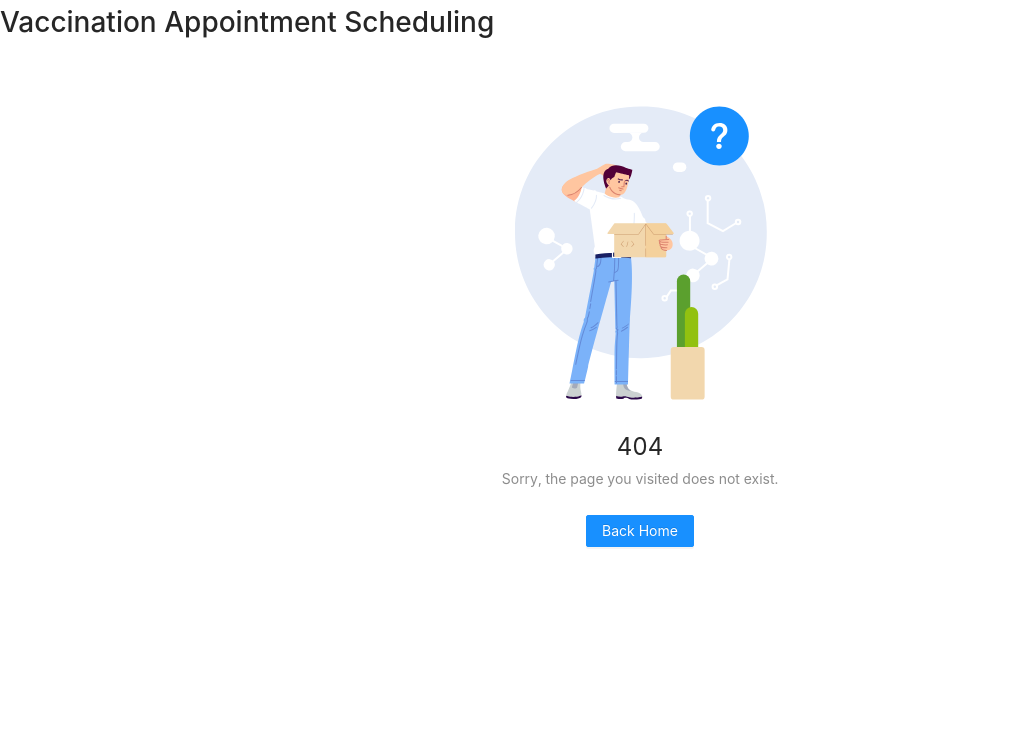
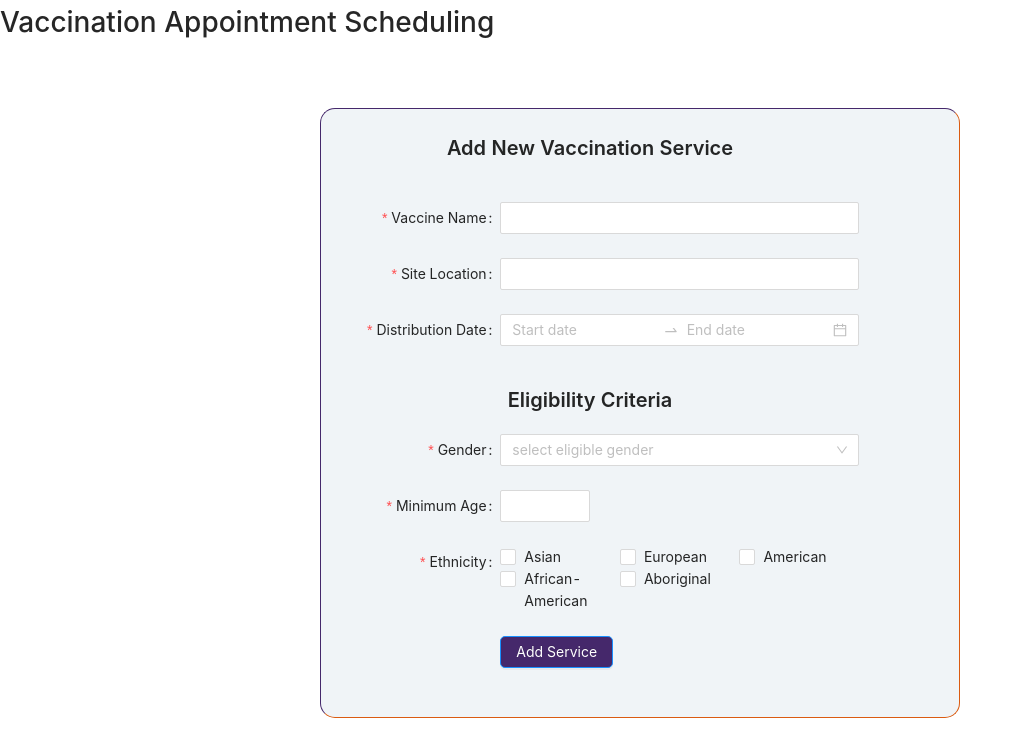
Before and after one commit to beingbiplov/VAS-App, a React (Create React App) app: page /vaccination/add in a window 1280 px wide. Before the commit this address had no page. Shown: the top 756 px of the page, without its empty margins (0-1022 px from the left). Built offline with nearby package versions, Linux system fonts and the light colour scheme; the HTML template or start-up script is replaced by a standard one.

Commit message:
design vaccination service create component

```diff
--- /dev/null
+++ b/src/components/pages/forms/VaccinationForm.tsx
@@ -0,0 +1,93 @@
+import {
+  Form,
+  Input,
+  Select,
+  DatePicker,
+  Typography,
+  InputNumber,
+  Checkbox,
+  Row,
+  Col,
+} from "antd";
+import React from "react";
+
+const { Option } = Select;
+const { RangePicker } = DatePicker;
+const { Title } = Typography;
+
+const VaccinationForm: React.FC = () => {
+  return (
+    <React.Fragment>
+      <Form.Item
+        name="vaccineName"
+        label="Vaccine Name"
+        rules={[{ required: true }]}
+      >
+        <Input />
+      </Form.Item>
+      <Form.Item
+        name="siteLocation"
+        label="Site Location"
+        rules={[{ required: true }]}
+      >
+        <Input />
+      </Form.Item>
+      <Form.Item
+        name="distributionDate"
+        label="Distribution Date"
+        rules={[{ required: true }]}
+      >
+        <RangePicker />
+      </Form.Item>
+
+      <Title className="formContainerSubHeading" level={4}>
+        Eligibility Criteria
+      </Title>
+      <Form.Item
+        name="gender"
+        label="Gender"
+        rules={[{ required: true, message: "Please select gender!" }]}
+      >
+        <Select placeholder="select eligible gender">
+          <Option value="maleOnly">Male Only</Option>
+          <Option value="femaleOnly">Female Only</Option>
+          <Option value="both">Both</Option>
+        </Select>
+      </Form.Item>
+      <Form.Item
+        name="minimumAge"
+        label="Minimum Age"
+        rules={[{ required: true }]}
+      >
+        <InputNumber min={0} max={100} />
+      </Form.Item>
+      <Form.Item
+        name="ethnicity"
+        label="Ethnicity"
+        rules={[{ required: true }]}
+      >
+        <Checkbox.Group style={{ width: "100%" }}>
+          <Row>
+            <Col span={8}>
+              <Checkbox value="Asian">Asian</Checkbox>
+            </Col>
+            <Col span={8}>
+              <Checkbox value="European">European</Checkbox>
+            </Col>
+            <Col span={8}>
+              <Checkbox value="American">American</Checkbox>
+            </Col>
+            <Col span={8}>
+              <Checkbox value="African-American">African-American</Checkbox>
+            </Col>
+            <Col span={8}>
+              <Checkbox value="Aboriginal">Aboriginal</Checkbox>
+            </Col>
+          </Row>
+        </Checkbox.Group>
+      </Form.Item>
+    </React.Fragment>
+  );
+};
+
+export default VaccinationForm;
--- a/src/components/pages/forms/formCommon.ts
+++ b/src/components/pages/forms/formCommon.ts
@@ -21,3 +21,8 @@ export const tailFormItemLayout = {
     },
   },
 };
+
+export const formLayout = {
+  labelCol: { span: 8 },
+  wrapperCol: { span: 16 },
+};
--- /dev/null
+++ b/src/components/pages/vaccinationManagement/VaccinationCreate.tsx
@@ -0,0 +1,30 @@
+import React from "react";
+import { Form, Typography, Button } from "antd";
+
+import VaccinationForm from "../forms/VaccinationForm";
+import { formLayout, tailFormItemLayout } from "../forms/formCommon";
+
+const { Title } = Typography;
+
+const VaccinationCreate: React.FC = () => {
+  const onFinish = (values: any) => {
+    console.log(values);
+  };
+  return (
+    <div className="container formContainer userRegisterForm">
+      <Title className="formContainerHeading" level={4}>
+        Add New Vaccination Service
+      </Title>
+      <Form {...formLayout} name="service-add" onFinish={onFinish}>
+        <VaccinationForm />
+        <Form.Item {...tailFormItemLayout}>
+          <Button className="primaryBtn" type="primary" htmlType="submit">
+            Add Service
+          </Button>
+        </Form.Item>
+      </Form>
+    </div>
+  );
+};
+
+export default VaccinationCreate;
--- a/src/routes/AppRoutes.tsx
+++ b/src/routes/AppRoutes.tsx
@@ -1,33 +1,44 @@
-import {BrowserRouter, Routes, Route } from "react-router-dom";
-import LoginForm from '../components/pages/LoginForm';
-import IndexPage from '../components/IndexPage'
-import BaseLayout from '../components/BaseLayout'
-import ClientRegisterForm from '../components/pages/ClientRegisterForm'
-import ClientRegistrationConfirm from '../components/pages/ClientRegistrationConfirm'
+import { BrowserRouter, Routes, Route } from "react-router-dom";
+import LoginForm from "../components/pages/LoginForm";
+import IndexPage from "../components/IndexPage";
+import BaseLayout from "../components/BaseLayout";
+import ClientRegisterForm from "../components/pages/ClientRegisterForm";
+import ClientRegistrationConfirm from "../components/pages/ClientRegistrationConfirm";
 import PatientList from "../components/pages/patientManagement/PatientList";
 import AppointmentScheduleForm from "../components/pages/appointmentManagement/AppointmentScheduleForm";
 import AppointmentConfirmation from "../components/pages/appointmentManagement/AppointmentConfirmation";
 import PatientUpdate from "../components/pages/patientManagement/PatientUpdate";
-import PageNotFound from '../components/errorResponse/PageNotFound'
+import VaccinationCreate from "../components/pages/vaccinationManagement/VaccinationCreate";
+import PageNotFound from "../components/errorResponse/PageNotFound";
 
-function AppRoutes(){
-    return(
+function AppRoutes() {
+  return (
     <BrowserRouter>
       <Routes>
         <Route path="/" element={<BaseLayout />}>
           <Route index element={<IndexPage />} />
           <Route path="login" element={<LoginForm />} />
-            <Route path='register' element={<ClientRegisterForm />} />
-            <Route path='confirm-registration' element={< ClientRegistrationConfirm />} />
-            <Route path='patient-list' element={< PatientList />} />
-            <Route path='patient-upadate/:id' element={< PatientUpdate />} />
-            <Route path='schedule-appointment' element={< AppointmentScheduleForm />} />
-            <Route path='appointment-confirmation' element={< AppointmentConfirmation />} />
+          <Route path="register" element={<ClientRegisterForm />} />
+          <Route
+            path="confirm-registration"
+            element={<ClientRegistrationConfirm />}
+          />
+          <Route path="patient-list" element={<PatientList />} />
+          <Route path="patient-update/:id" element={<PatientUpdate />} />
+          <Route
+            path="schedule-appointment"
+            element={<AppointmentScheduleForm />}
+          />
+          <Route
+            path="appointment-confirmation"
+            element={<AppointmentConfirmation />}
+          />
+          <Route path="vaccination/add" element={<VaccinationCreate />} />
           <Route path="*" element={<PageNotFound />} />
         </Route>
       </Routes>
     </BrowserRouter>
-    )
+  );
 }
 
-export default AppRoutes
+export default AppRoutes;
--- a/src/styles/forms.css
+++ b/src/styles/forms.css
@@ -26,6 +26,12 @@
     margin-bottom: 40px!important;
 }
 
+.formContainerSubHeading {
+    text-align: center;
+    margin-bottom: 20px !important;
+    margin-top: 40px !important;
+}
+
 .primaryBtn{
     background-color: #45286b;
     border-radius: 5px;
```
Lines whose indentation alone changed are shown as unchanged.
